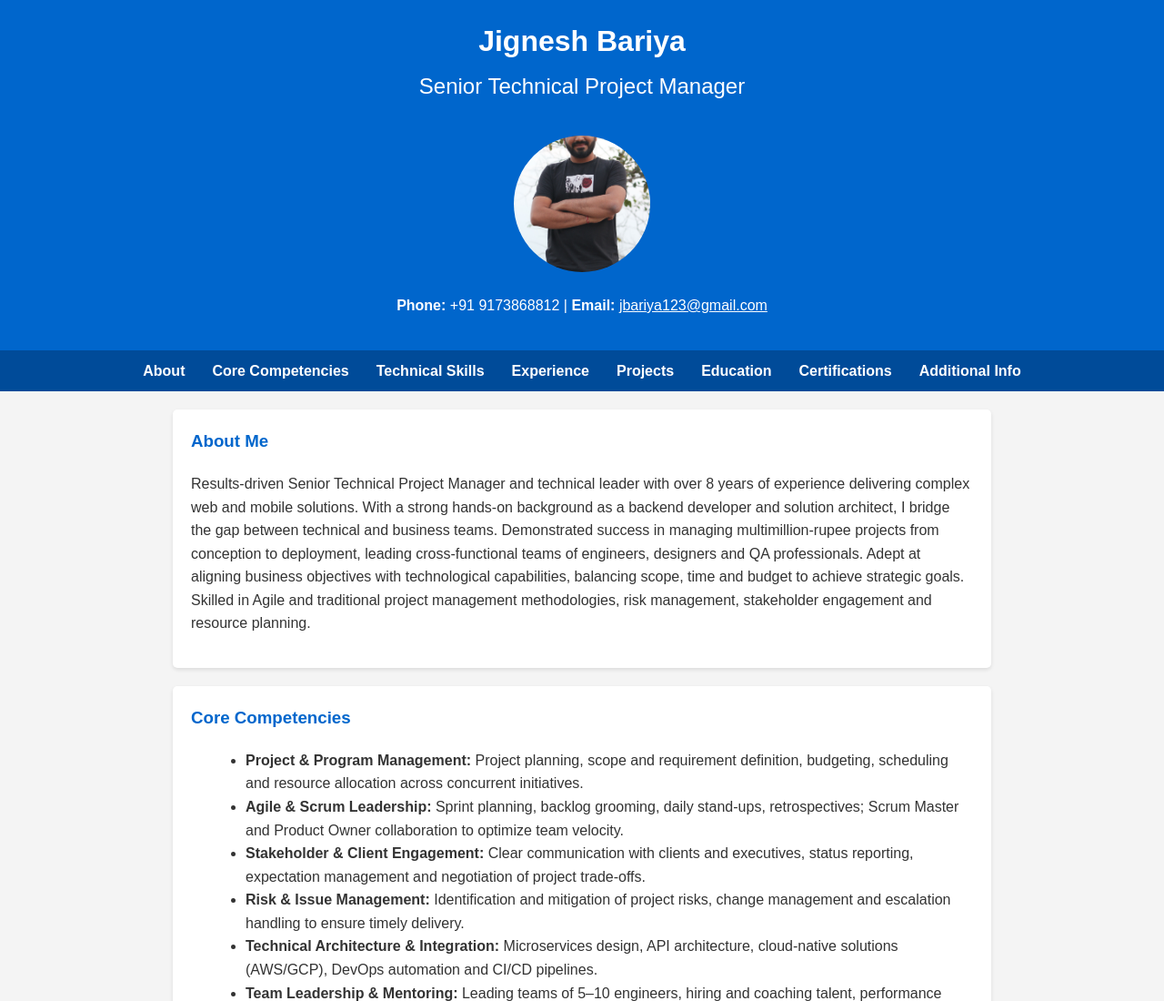
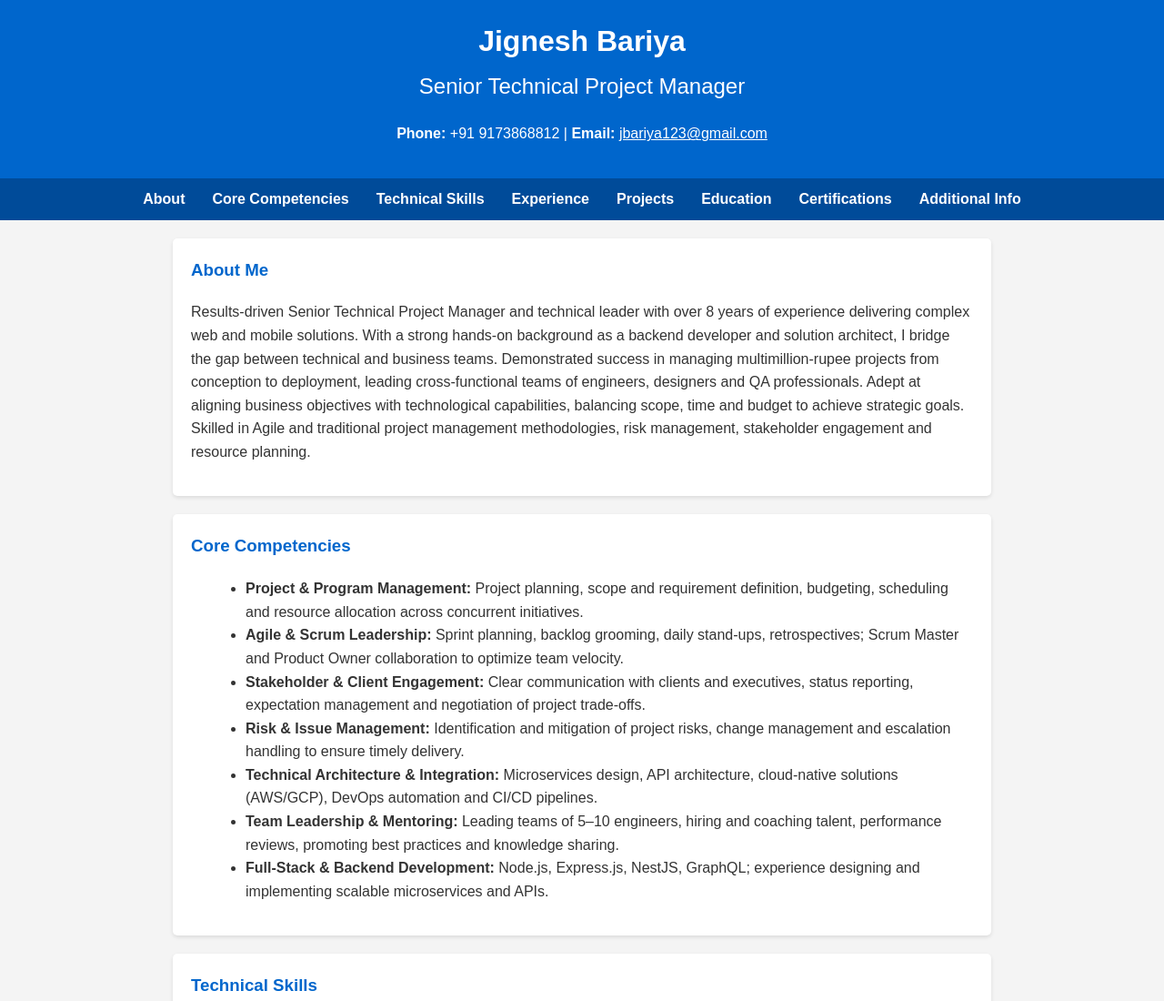
Before and after one commit to jignesh-bariya3101/jignesh-bariya-portfolio, a plain HTML site: page index.html in a window 1280 px wide. Shown: the top 1100 px of the page at 91% size. Drawn offline with Linux system fonts and the light colour scheme.

Commit message:
Hide Profile Image

```diff
--- a/index.html
+++ b/index.html
@@ -28,7 +28,7 @@ footer { text-align: center; padding: 20px; background: #0066cc; color: #fff; }
 <h1>Jignesh Bariya</h1>
 <h2>Senior Technical Project Manager</h2>
 <!-- Profile image -->
-<img src="profile.jpg" alt="Profile Photo" style="width:150px;height:150px;border-radius:50%;object-fit:cover;margin-top:15px;">
+<!-- <img src="profile.jpg" alt="Profile Photo" style="width:150px;height:150px;border-radius:50%;object-fit:cover;margin-top:15px;"> -->
 <p><strong>Phone:</strong> +91 9173868812 | <strong>Email:</strong> <a href="mailto:jbariya123@gmail.com" style="color: #ffffff;">jbariya123@gmail.com</a></p>
 </header>
 <nav>
```
